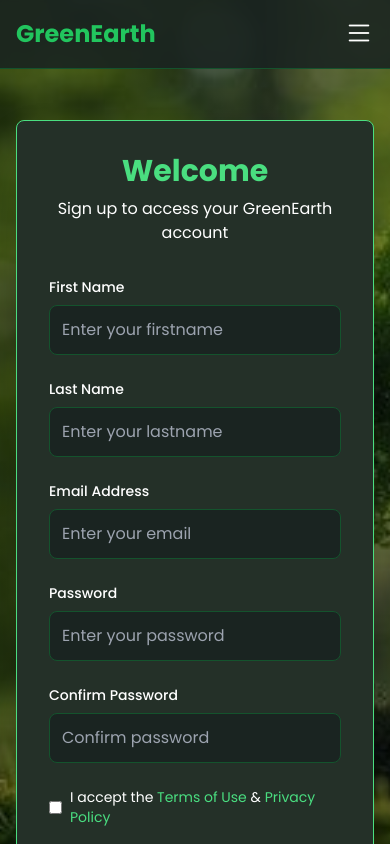
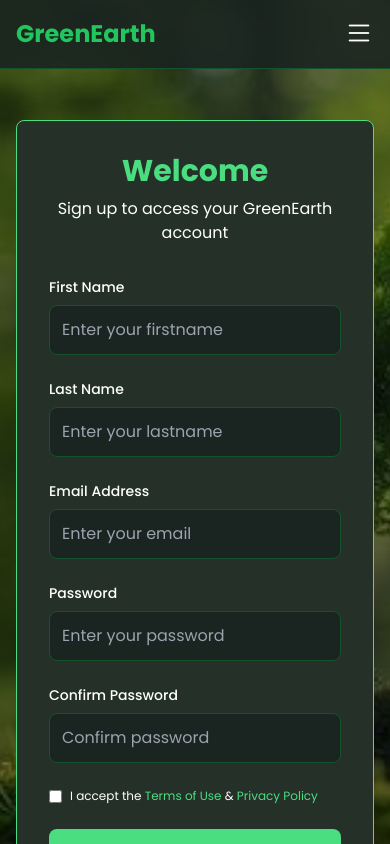
Before and after one commit to Vishwasriginnaram/GreenEarth, a React (Create React App) app: page /signup in a window 390 px wide. Shown: the top 844 px of the page. Built offline with nearby package versions, Linux system fonts and the light colour scheme.

Commit message:
size change

```diff
--- a/src/components/Signup/index.js
+++ b/src/components/Signup/index.js
@@ -78,7 +78,7 @@ const Signup = () => (
           <div className="flex items-center justify-between">
             <div className="flex items-center">
               <input type="checkbox" id="remember" className="rounded bg-transparent" />
-              <label htmlFor="terms" className="ml-2 text-sm text-white">
+              <label htmlFor="terms" className="ml-2 text-[12px] md:text-sm text-white">
                 I accept the{" "}
                 <span className="text-green-400">Terms of Use</span> &{" "}
                 <span className="text-green-400">Privacy Policy</span>
```
